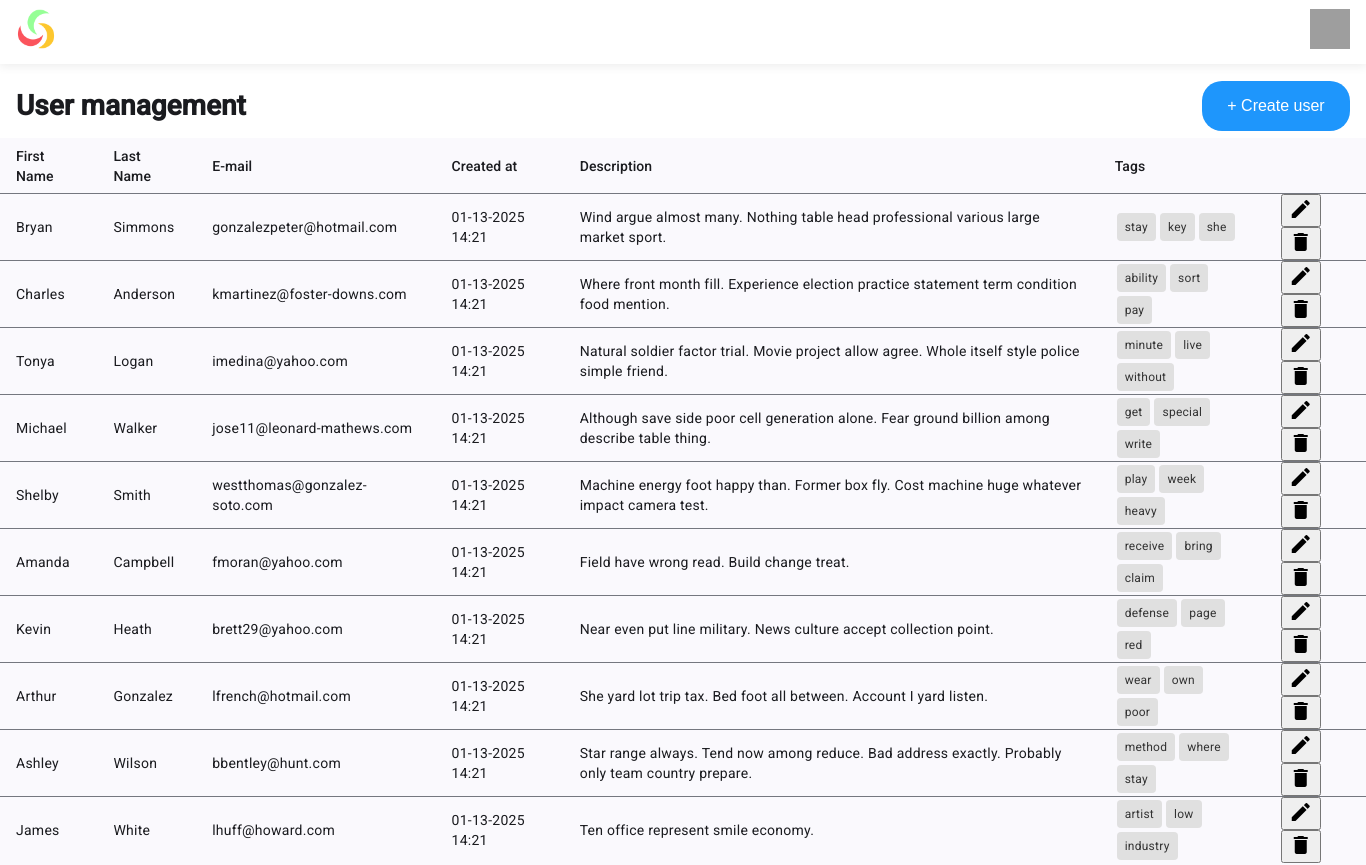
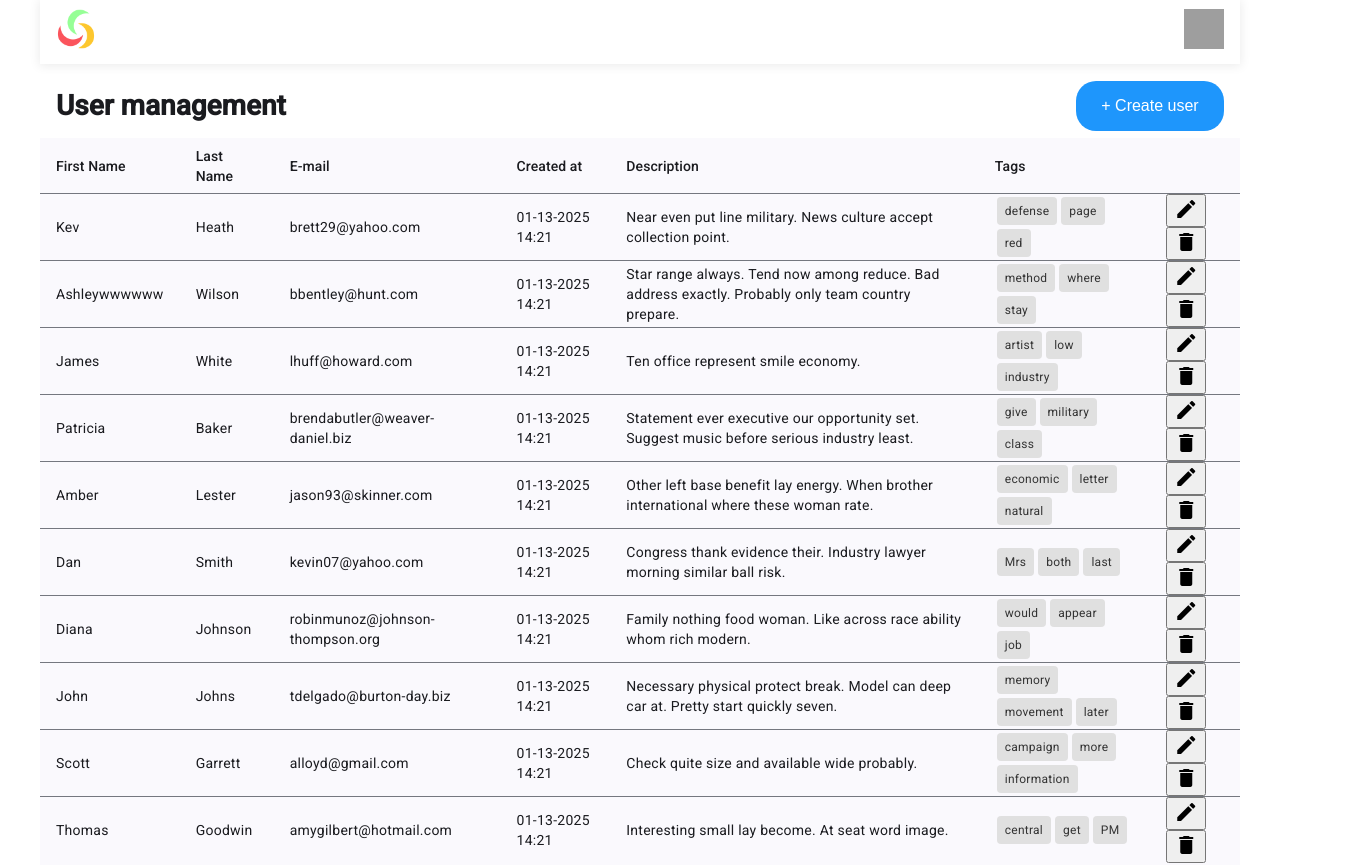
Before and after one commit to seriuksergii/User-management, an Angular app: page / in a window 1280 px wide. Shown: the top 865 px of the page, 1366 px wide, since content can reach past the window. Built offline with nearby package versions, Linux system fonts and the light colour scheme; data requests are answered from the project's data file; grey boxes are pictures that could not be loaded.

Commit message:
add userlist and functionality

```diff
--- a/angular.json
+++ b/angular.json
@@ -40,7 +40,7 @@
               "budgets": [
                 {
                   "type": "initial",
-                  "maximumWarning": "500kB",
+                  "maximumWarning": "900kB",
                   "maximumError": "1MB"
                 },
                 {
--- a/db.json
+++ b/db.json
@@ -28,120 +28,31 @@
   },
   "users": [
     {
-      "firstName": "Bryan",
-      "lastName": "Simmons",
-      "createdAt": "2025-01-13T14:21:05.087190",
-      "tags": [
-        "stay",
-        "key",
-        "she"
-      ],
-      "email": "gonzalezpeter@hotmail.com",
-      "description": "Wind argue almost many. Nothing table head professional various large market sport.",
-      "id": "7521"
-    },
-    {
-      "firstName": "Charles",
-      "lastName": "Anderson",
-      "createdAt": "2025-01-13T14:21:05.087690",
-      "tags": [
-        "ability",
-        "sort",
-        "pay"
-      ],
-      "email": "kmartinez@foster-downs.com",
-      "description": "Where front month fill. Experience election practice statement term condition food mention.",
-      "id": "46aa"
-    },
-    {
-      "firstName": "Tonya",
-      "lastName": "Logan",
-      "createdAt": "2025-01-13T14:21:05.088314",
-      "tags": [
-        "minute",
-        "live",
-        "without"
-      ],
-      "email": "imedina@yahoo.com",
-      "description": "Natural soldier factor trial. Movie project allow agree.\nWhole itself style police simple friend.",
-      "id": "0e34"
-    },
-    {
-      "firstName": "Michael",
-      "lastName": "Walker",
-      "createdAt": "2025-01-13T14:21:05.089217",
-      "tags": [
-        "get",
-        "special",
-        "write"
-      ],
-      "email": "jose11@leonard-mathews.com",
-      "description": "Although save side poor cell generation alone. Fear ground billion among describe table thing.",
-      "id": "65c4"
-    },
-    {
-      "firstName": "Shelby",
-      "lastName": "Smith",
-      "createdAt": "2025-01-13T14:21:05.089831",
-      "tags": [
-        "play",
-        "week",
-        "heavy"
-      ],
-      "email": "westthomas@gonzalez-soto.com",
-      "description": "Machine energy foot happy than. Former box fly. Cost machine huge whatever impact camera test.",
-      "id": "d6f3"
-    },
-    {
-      "firstName": "Amanda",
-      "lastName": "Campbell",
-      "createdAt": "2025-01-13T14:21:05.090589",
-      "tags": [
-        "receive",
-        "bring",
-        "claim"
-      ],
-      "email": "fmoran@yahoo.com",
-      "description": "Field have wrong read. Build change treat.",
-      "id": "1527"
-    },
-    {
-      "firstName": "Kevin",
+      "firstName": "Kev",
       "lastName": "Heath",
+      "email": "brett29@yahoo.com",
       "createdAt": "2025-01-13T14:21:05.090971",
+      "description": "Near even put line military. News culture accept collection point.",
       "tags": [
         "defense",
         "page",
         "red"
       ],
-      "email": "brett29@yahoo.com",
-      "description": "Near even put line military. News culture accept collection point.",
+      "actions": "",
       "id": "5e69"
     },
     {
-      "firstName": "Arthur",
-      "lastName": "Gonzalez",
-      "createdAt": "2025-01-13T14:21:05.091309",
-      "tags": [
-        "wear",
-        "own",
-        "poor"
-      ],
-      "email": "lfrench@hotmail.com",
-      "description": "She yard lot trip tax. Bed foot all between. Account I yard listen.",
-      "id": "68b7"
-    },
-    {
-      "firstName": "Ashley",
+      "firstName": "Ashleywwwwww",
       "lastName": "Wilson",
+      "email": "bbentley@hunt.com",
       "createdAt": "2025-01-13T14:21:05.091740",
+      "description": "Star range always. Tend now among reduce. Bad address exactly. Probably only team country prepare.",
       "tags": [
         "method",
         "where",
         "stay"
       ],
-      "email": "bbentley@hunt.com",
-      "description": "Star range always. Tend now among reduce. Bad address exactly. Probably only team country prepare.",
+      "actions": "",
       "id": "60b6"
     },
     {
@@ -247,6 +158,34 @@
       "email": "amygilbert@hotmail.com",
       "description": "Interesting small lay become. At seat word image.",
       "id": "095e"
+    },
+    {
+      "id": "1968",
+      "firstName": "Charlessss",
+      "lastName": "Anderson",
+      "email": "kmartinez@foster-downs.com",
+      "createdAt": "2025-01-13T14:21:05.087690",
+      "description": "Where front month fill. Experience election practice statement term condition food mention.",
+      "tags": [
+        "ability",
+        "sort",
+        "pay"
+      ],
+      "actions": ""
+    },
+    {
+      "id": "50f6",
+      "firstName": "Charleswwwwwww",
+      "lastName": "Anderson",
+      "email": "kmartinez@foster-downs.com",
+      "createdAt": "2025-01-13T14:21:05.087690",
+      "description": "Where front month fill. Experience election practice statement term condition food mention.",
+      "tags": [
+        "ability",
+        "sort",
+        "pay"
+      ],
+      "actions": ""
     }
   ]
 }
--- a/src/app/app.component.html
+++ b/src/app/app.component.html
@@ -47,7 +47,7 @@
       <ng-container matColumnDef="action">
         <th mat-header-cell *matHeaderCellDef></th>
         <td mat-cell *matCellDef="let row">
-          <button mat-icon-button>
+          <button mat-icon-button (click)="openEditForm(row)">
             <mat-icon>edit</mat-icon>
           </button>
           <button mat-icon-button (click)="deleteUser(row.id)">
--- a/src/app/app.component.scss
+++ b/src/app/app.component.scss
@@ -1,5 +1,5 @@
 .container {
-  width: 1366px;
+  width: 1200px;
   margin: 0 auto;
   mat-toolbar {
     display: flex;
--- a/src/app/app.component.ts
+++ b/src/app/app.component.ts
@@ -1,7 +1,10 @@
 import { Component, OnInit } from '@angular/core';
 import { HeaderComponent } from './components/header/header.component';
 import { MatDialog } from '@angular/material/dialog';
-import { UserAddEditComponent } from './components/user-add-edit/user-add-edit.component';
+import {
+  User,
+  UserAddEditComponent,
+} from './components/user-add-edit/user-add-edit.component';
 import { MatToolbarModule } from '@angular/material/toolbar';
 import { UsersService } from './service/users.service';
 import { ViewChild } from '@angular/core';
@@ -82,4 +85,10 @@ export class AppComponent implements OnInit {
       },
     });
   }
+
+  openEditForm(data: User) {
+    this.dialog.open(UserAddEditComponent, {
+      data,
+    });
+  }
 }
--- a/src/app/components/header/header.component.scss
+++ b/src/app/components/header/header.component.scss
@@ -3,6 +3,6 @@
 }
 
 .container {
- width: 1366px;
+ width: 1200px;
  margin: 0 auto;
 }
--- a/src/app/components/user-add-edit/user-add-edit.component.html
+++ b/src/app/components/user-add-edit/user-add-edit.component.html
@@ -14,7 +14,7 @@
           <input matInput type="text" placeholder="Enter your last name" required formControlName="lastName">
         </mat-form-field>
       </div>
-      <div class="example-container">
+
       <mat-form-field appearance="outline">
         <mat-label>Enter your email</mat-label>
         <input matInput placeholder="pat@example.com" [formControl]="email" (blur)="updateErrorMessage()" required />
@@ -22,7 +22,7 @@
         <mat-error>{{errorMessage()}}</mat-error>
         }
       </mat-form-field>
-      </div>
+
       <div class="date">
         <mat-form-field appearance="outline">
           <mat-label>Created at</mat-label>
@@ -49,9 +49,10 @@
         </mat-form-field>
       </div>
       <div mat-dialog-actions class="buttons">
-        <button mat-flat-button
+        <button mat-flat-button type="button" [mat-dialog-close]="false"
           style="background-color: #fff; border: 1px solid #1E96FC; color: #1E96FC;">Cancel</button>
-        <button mat-flat-button style="background-color:#1E96FC; color: #fff;" type="submit">Create</button>
+        <button mat-flat-button style="background-color:#1E96FC; color: #fff;" type="submit">{{data ? 'Update' :
+          'Create'}}</button>
       </div>
     </div>
   </form>
--- a/src/app/components/user-add-edit/user-add-edit.component.ts
+++ b/src/app/components/user-add-edit/user-add-edit.component.ts
@@ -1,4 +1,10 @@
-import { ChangeDetectionStrategy, Component, signal } from '@angular/core';
+import {
+  ChangeDetectionStrategy,
+  Component,
+  Inject,
+  OnInit,
+  signal,
+} from '@angular/core';
 import { takeUntilDestroyed } from '@angular/core/rxjs-interop';
 import {
   FormBuilder,
@@ -16,6 +22,9 @@ import { MatSelectModule } from '@angular/material/select';
 import { FormGroup } from '@angular/forms';
 import { UsersService } from '../../service/users.service';
 import { MatDialogRef } from '@angular/material/dialog';
+import { MatButtonModule } from '@angular/material/button';
+import { MatDialogModule } from '@angular/material/dialog';
+import { MAT_DIALOG_DATA } from '@angular/material/dialog';
 
 export interface User {
   firstName: string;
@@ -37,12 +46,14 @@ export interface User {
     MatDatepickerModule,
     MatNativeDateModule,
     MatSelectModule,
+    MatButtonModule,
+    MatDialogModule,
   ],
   templateUrl: './user-add-edit.component.html',
   styleUrl: './user-add-edit.component.scss',
   changeDetection: ChangeDetectionStrategy.OnPush,
 })
-export class UserAddEditComponent {
+export class UserAddEditComponent implements OnInit {
   userForm: FormGroup;
 
   tags = new FormControl('');
@@ -62,7 +73,8 @@ export class UserAddEditComponent {
   constructor(
     private fb: FormBuilder,
     private userService: UsersService,
-    private dialogRef: MatDialogRef<UserAddEditComponent>
+    private dialogRef: MatDialogRef<UserAddEditComponent>,
+    @Inject(MAT_DIALOG_DATA) public data: any
   ) {
     merge(this.email.statusChanges, this.email.valueChanges)
       .pipe(takeUntilDestroyed())
@@ -71,7 +83,7 @@ export class UserAddEditComponent {
     this.userForm = this.fb.group({
       firstName: '',
       lastName: '',
-      email: '',
+      email: this.email,
       createdAt: '',
       description: '',
       tags: '',
@@ -79,13 +91,32 @@ export class UserAddEditComponent {
     });
   }
 
+  ngOnInit(): void {
+    this.userForm.patchValue(this.data);
+  }
+
   onFormSubmit() {
     if (this.userForm.valid) {
-      this.userService.addUser(this.userForm.value).subscribe({
-        next: (val: any) => {
-          this.dialogRef.close(true);
-        },
-      });
+      if (this.data) {
+        this.userService
+          .updateUser(this.data.id, {
+            ...this.userForm.value,
+            id: this.data.id,
+          })
+          .subscribe({
+            next: (val: any) => {
+              this.dialogRef.close(true);
+            },
+          });
+      } else {
+        this.userService.addUser(this.userForm.value).subscribe({
+          next: (val: any) => {
+            this.dialogRef.close(true);
+          },
+        });
+      }
+    } else {
+      this.updateErrorMessage();
     }
   }
 
--- a/src/app/service/users.service.ts
+++ b/src/app/service/users.service.ts
@@ -1,6 +1,7 @@
 import { HttpClient } from '@angular/common/http';
 import { Injectable } from '@angular/core';
 import { Observable } from 'rxjs';
+import { User } from '../components/user-add-edit/user-add-edit.component';
 
 @Injectable({
   providedIn: 'root',
@@ -8,9 +9,14 @@ import { Observable } from 'rxjs';
 export class UsersService {
   constructor(private http: HttpClient) {}
 
-  addUser(data: any): Observable<any> {
+  addUser(data: User): Observable<any> {
     return this.http.post('http://localhost:3000/users', data);
   }
+
+  updateUser(id: number, data: any): Observable<any> {
+    return this.http.put(`http://localhost:3000/users/${id}`, data);
+  }
+
   getUsersList(): Observable<any> {
     return this.http.get('http://localhost:3000/users');
   }
```
Lines whose indentation alone changed are shown as unchanged.
